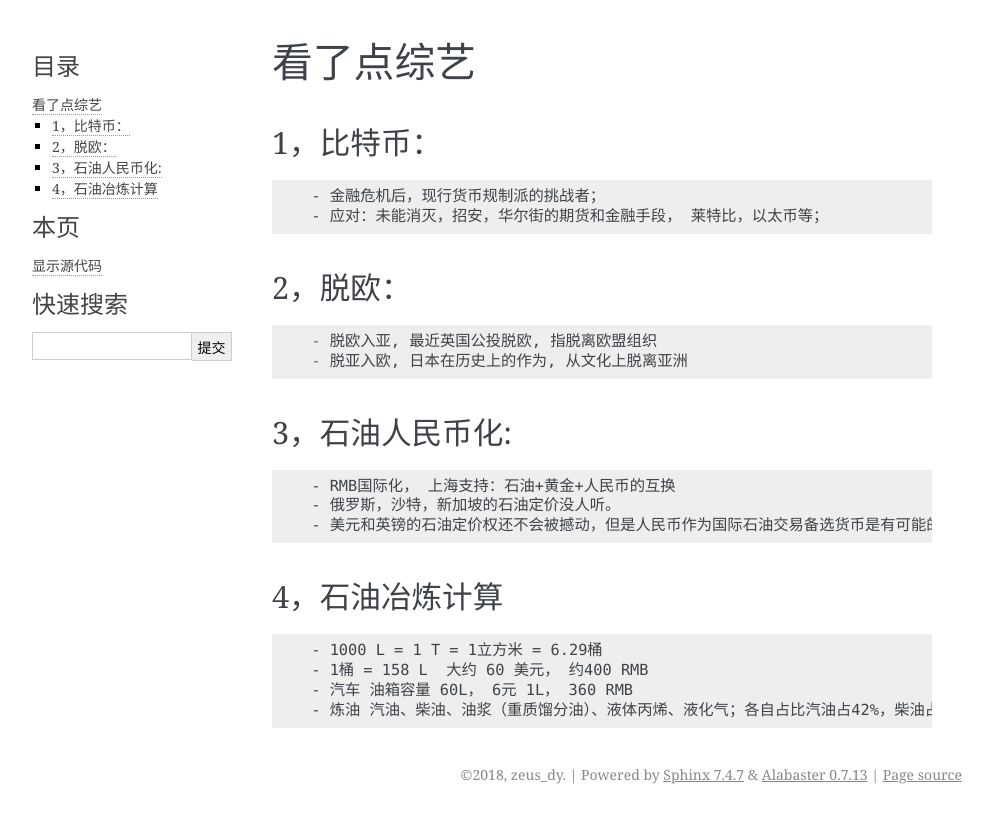
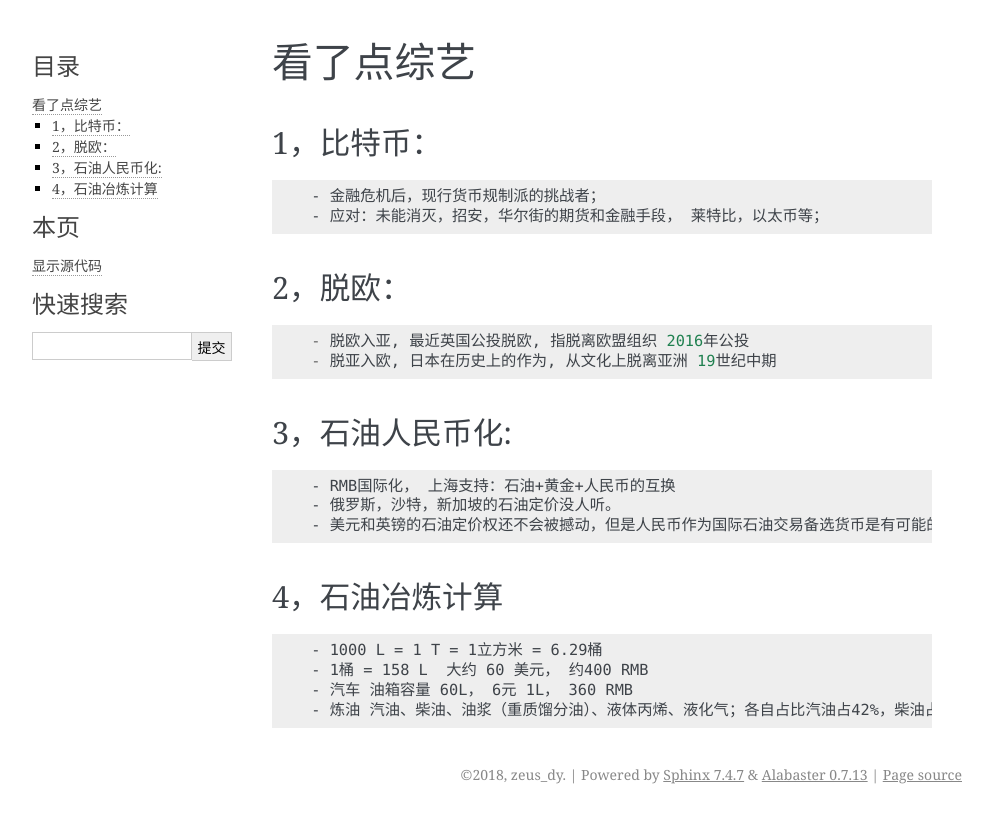
Before and after one commit to hahamx/notes, a Sphinx documentation site: the page built from base_md/source/days_watch_TV.md, in a window 1280 px wide. Shown: the top 823 px of the page, without its empty margins (148-1141 px from the left). Built offline with Sphinx 7.4.7, drawn with Linux system fonts in a browser that asks for light colours.

Commit message:
day_4_1
day_4_1

```diff
--- a/base_md/source/days_watch_TV.md
+++ b/base_md/source/days_watch_TV.md
@@ -4,8 +4,8 @@
      - 应对：未能消灭，招安，华尔街的期货和金融手段， 莱特比，以太币等；
 
 ### 2，脱欧：
-     - 脱欧入亚, 最近英国公投脱欧, 指脱离欧盟组织
-	 - 脱亚入欧, 日本在历史上的作为, 从文化上脱离亚洲
+     - 脱欧入亚, 最近英国公投脱欧, 指脱离欧盟组织 2016年公投
+	 - 脱亚入欧, 日本在历史上的作为, 从文化上脱离亚洲 19世纪中期
 
 ### 3，石油人民币化:
      - RMB国际化， 上海支持：石油+黄金+人民币的互换
```
